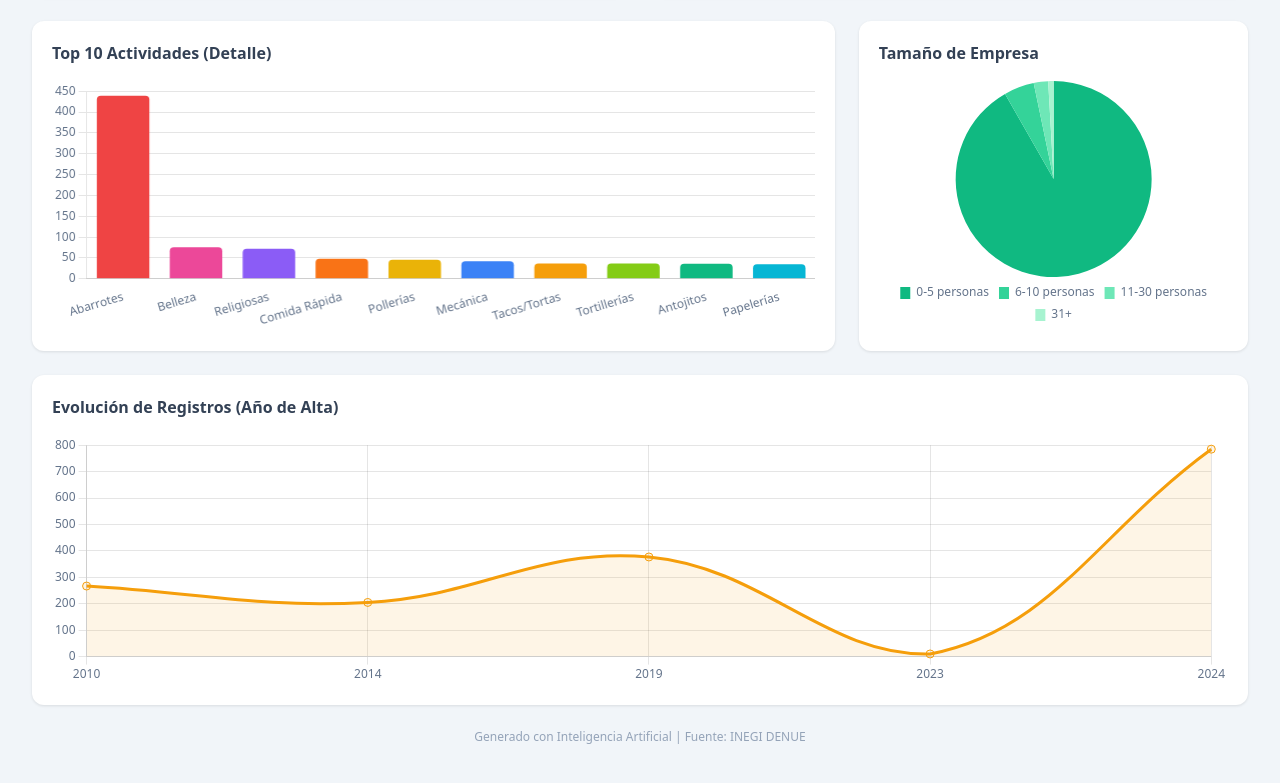
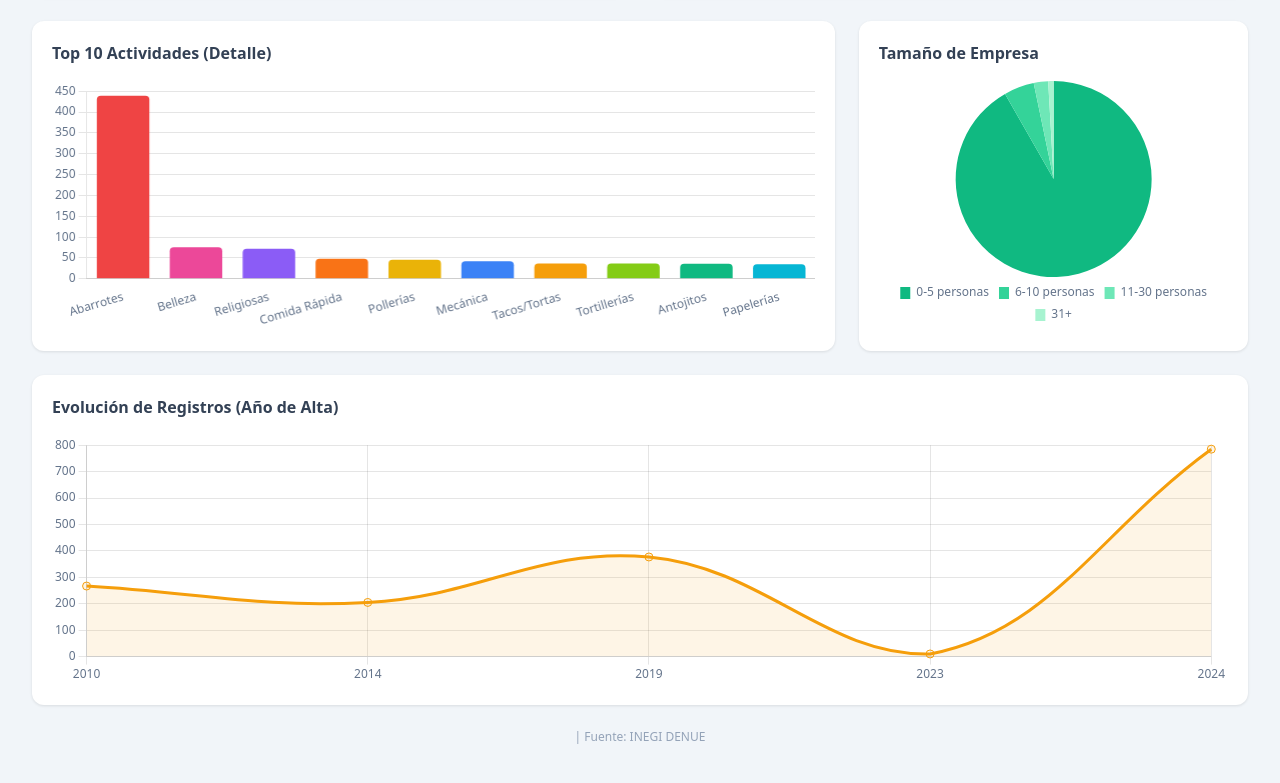
Before and after one commit to YahirSIG/cb13_02, a plain HTML site: page index.html in a window 1280 px wide. Shown: the part 1249-2032 px from the top of the page. Drawn offline with nearby package versions, Linux system fonts and the light colour scheme.

Commit message:
Add files via upload

```diff
--- a/index.html
+++ b/index.html
@@ -124,7 +124,7 @@
         </div>
 
         <footer class="text-center text-xs text-slate-400 mt-8 pb-4">
-            Generado con Inteligencia Artificial | Fuente: INEGI DENUE
+             | Fuente: INEGI DENUE
         </footer>
 
     </div>
```
